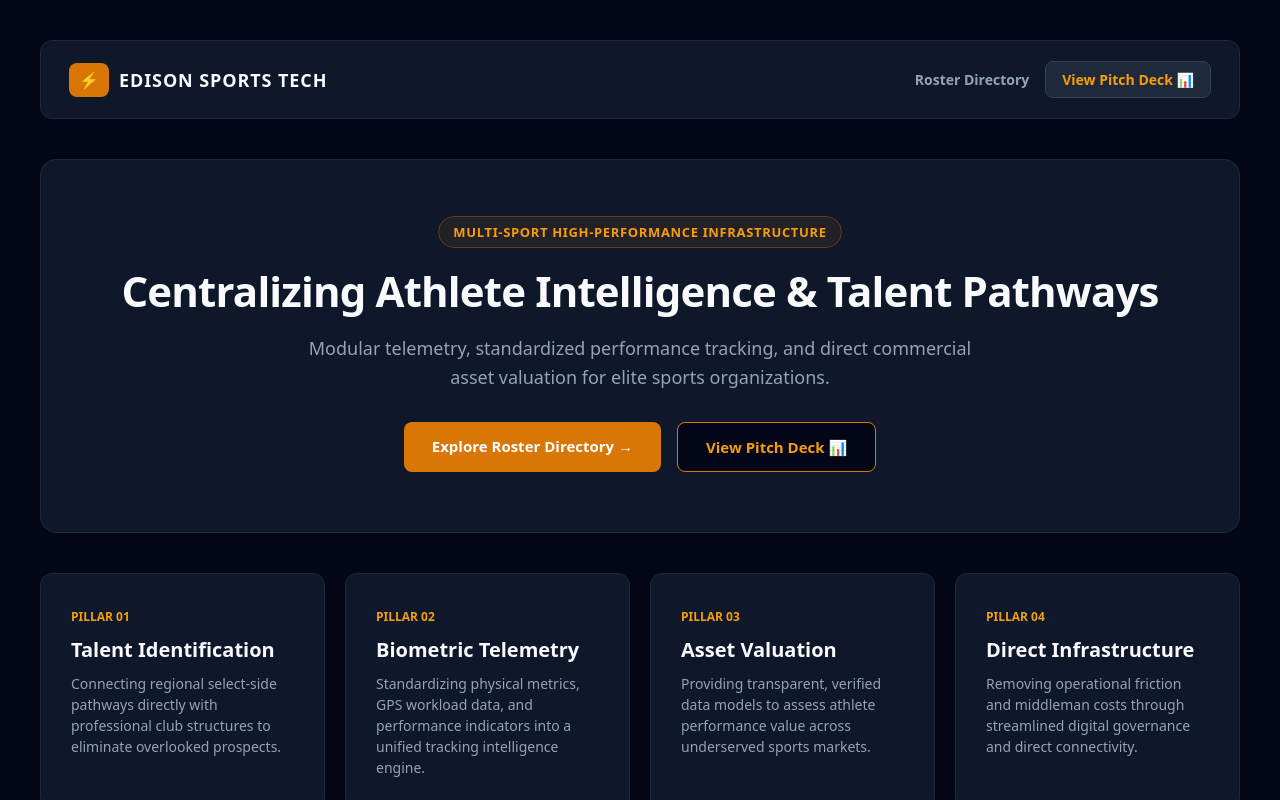
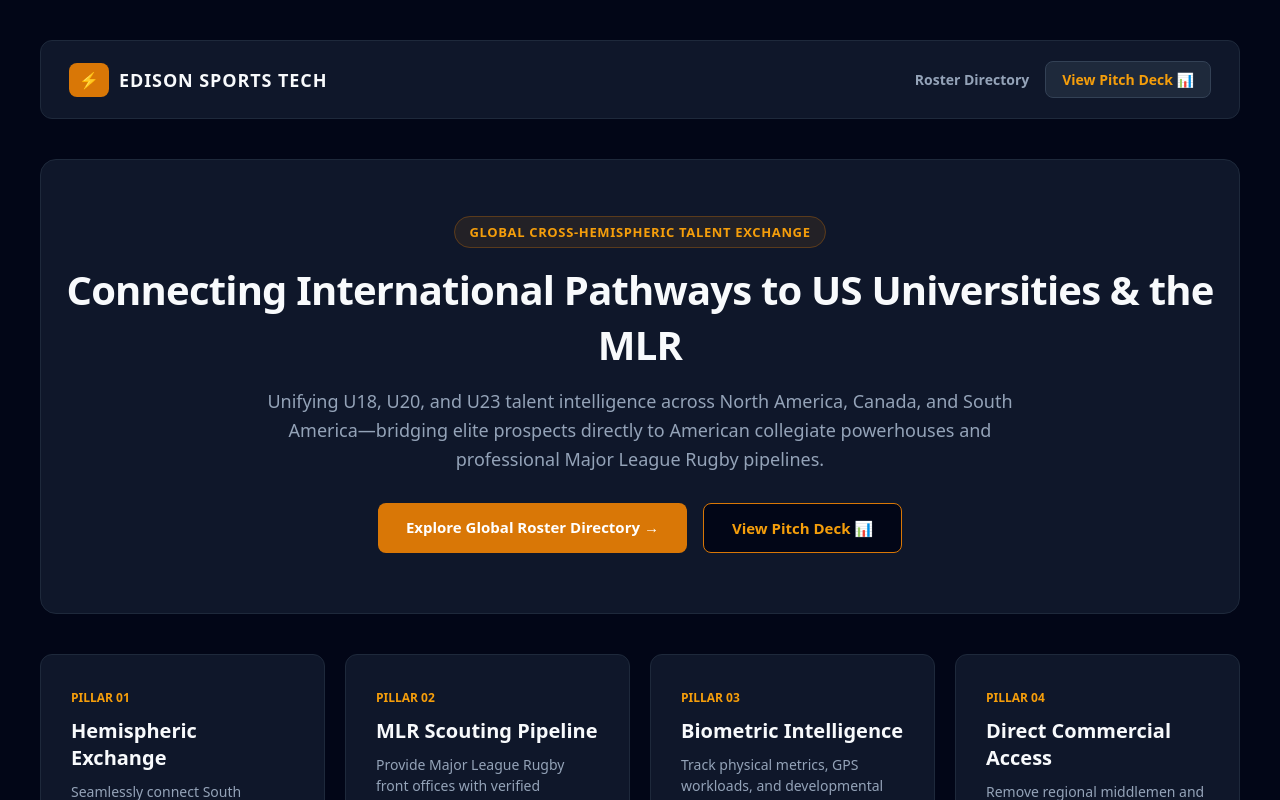
Before and after one commit to KGross16/Rugby2, a Next.js app: page / in a window 1280 px wide. Shown: the top 800 px of the page. Built offline with nearby package versions, Linux system fonts and the light colour scheme.

Commit message:
Revise Hero Section and Core Value Pillars content
Updated text content in the Hero Section and Core Value Pillars to reflect new messaging and focus areas.

```diff
--- a/app/page.tsx
+++ b/app/page.tsx
@@ -25,19 +25,19 @@
         {/* Hero Section */}
         <div style={{ textAlign: "center", padding: "60px 20px", backgroundColor: "#0f172a", border: "1px solid #1e293b", borderRadius: "16px", marginBottom: "40px" }}>
           <span style={{ backgroundColor: "rgba(217, 119, 6, 0.1)", color: "#f59e0b", border: "1px solid rgba(217, 119, 6, 0.3)", padding: "6px 14px", borderRadius: "20px", fontSize: "13px", fontWeight: "700", textTransform: "uppercase", letterSpacing: "0.05em" }}>
-            Multi-Sport High-Performance Infrastructure
+            Global Cross-Hemispheric Talent Exchange
           </span>
-          <h1 style={{ fontSize: "42px", fontWeight: "900", color: "#f8fafc", margin: "20px 0 15px 0", letterSpacing: "-0.02em" }}>
-            Centralizing Athlete Intelligence &amp; Talent Pathways
+          <h1 style={{ fontSize: "40px", fontWeight: "900", color: "#f8fafc", margin: "20px 0 15px 0", letterSpacing: "-0.02em" }}>
+            Connecting International Pathways to US Universities &amp; the MLR
           </h1>
-          <p style={{ color: "#94a3b8", fontSize: "18px", lineHeight: "1.6", maxWidth: "700px", margin: "0 auto 30px auto" }}>
-            Modular telemetry, standardized performance tracking, and direct commercial asset valuation for elite sports organizations.
+          <p style={{ color: "#94a3b8", fontSize: "18px", lineHeight: "1.6", maxWidth: "800px", margin: "0 auto 30px auto" }}>
+            Unifying U18, U20, and U23 talent intelligence across North America, Canada, and South America—bridging elite prospects directly to American collegiate powerhouses and professional Major League Rugby pipelines.
           </p>
 
           {/* Action Buttons */}
           <div style={{ display: "flex", justifyContent: "center", gap: "16px", flexWrap: "wrap" }}>
             <Link href="/directory" style={{ backgroundColor: "#d97706", color: "#fff", padding: "14px 28px", borderRadius: "8px", textDecoration: "none", fontSize: "15px", fontWeight: "700" }}>
-              Explore Roster Directory &rarr;
+              Explore Global Roster Directory &rarr;
             </Link>
             <Link href="/deck" style={{ backgroundColor: "#020617", color: "#f59e0b", border: "1px solid #d97706", padding: "14px 28px", borderRadius: "8px", textDecoration: "none", fontSize: "15px", fontWeight: "700" }}>
               View Pitch Deck 📊
@@ -49,33 +49,33 @@
         <div style={{ display: "grid", gridTemplateColumns: "repeat(auto-fit, minmax(260px, 1fr))", gap: "20px" }}>
           <div style={{ backgroundColor: "#0f172a", border: "1px solid #1e293b", padding: "30px", borderRadius: "12px" }}>
             <span style={{ fontSize: "12px", color: "#f59e0b", fontWeight: "700", textTransform: "uppercase" }}>Pillar 01</span>
-            <h3 style={{ fontSize: "20px", fontWeight: "800", color: "#f8fafc", margin: "10px 0 10px 0" }}>Talent Identification</h3>
+            <h3 style={{ fontSize: "20px", fontWeight: "800", color: "#f8fafc", margin: "10px 0 10px 0" }}>Hemispheric Exchange</h3>
             <p style={{ color: "#94a3b8", fontSize: "14px", lineHeight: "1.5", margin: 0 }}>
-              Connecting regional select-side pathways directly with professional club structures to eliminate overlooked prospects.
+              Seamlessly connect South American and Canadian prospects competing in international tournaments directly with U.S. collegiate programs.
             </p>
           </div>
 
           <div style={{ backgroundColor: "#0f172a", border: "1px solid #1e293b", padding: "30px", borderRadius: "12px" }}>
             <span style={{ fontSize: "12px", color: "#f59e0b", fontWeight: "700", textTransform: "uppercase" }}>Pillar 02</span>
-            <h3 style={{ fontSize: "20px", fontWeight: "800", color: "#f8fafc", margin: "10px 0 10px 0" }}>Biometric Telemetry</h3>
+            <h3 style={{ fontSize: "20px", fontWeight: "800", color: "#f8fafc", margin: "10px 0 10px 0" }}>MLR Scouting Pipeline</h3>
             <p style={{ color: "#94a3b8", fontSize: "14px", lineHeight: "1.5", margin: 0 }}>
-              Standardizing physical metrics, GPS workload data, and performance indicators into a unified tracking intelligence engine.
+              Provide Major League Rugby front offices with verified U20/U23 telemetry and standardized performance data to eliminate guesswork.
             </p>
           </div>
 
           <div style={{ backgroundColor: "#0f172a", border: "1px solid #1e293b", padding: "30px", borderRadius: "12px" }}>
             <span style={{ fontSize: "12px", color: "#f59e0b", fontWeight: "700", textTransform: "uppercase" }}>Pillar 03</span>
-            <h3 style={{ fontSize: "20px", fontWeight: "800", color: "#f8fafc", margin: "10px 0 10px 0" }}>Asset Valuation</h3>
+            <h3 style={{ fontSize: "20px", fontWeight: "800", color: "#f8fafc", margin: "10px 0 10px 0" }}>Biometric Intelligence</h3>
             <p style={{ color: "#94a3b8", fontSize: "14px", lineHeight: "1.5", margin: 0 }}>
-              Providing transparent, verified data models to assess athlete performance value across underserved sports markets.
+              Track physical metrics, GPS workloads, and developmental progression across borders through a unified tracking engine.
             </p>
           </div>
 
           <div style={{ backgroundColor: "#0f172a", border: "1px solid #1e293b", padding: "30px", borderRadius: "12px" }}>
             <span style={{ fontSize: "12px", color: "#f59e0b", fontWeight: "700", textTransform: "uppercase" }}>Pillar 04</span>
-            <h3 style={{ fontSize: "20px", fontWeight: "800", color: "#f8fafc", margin: "10px 0 10px 0" }}>Direct Infrastructure</h3>
+            <h3 style={{ fontSize: "20px", fontWeight: "800", color: "#f8fafc", margin: "10px 0 10px 0" }}>Direct Commercial Access</h3>
             <p style={{ color: "#94a3b8", fontSize: "14px", lineHeight: "1.5", margin: 0 }}>
-              Removing operational friction and middleman costs through streamlined digital governance and direct connectivity.
+              Remove regional middlemen and administrative friction to establish transparent player asset valuation globally.
             </p>
           </div>
         </div>
```
